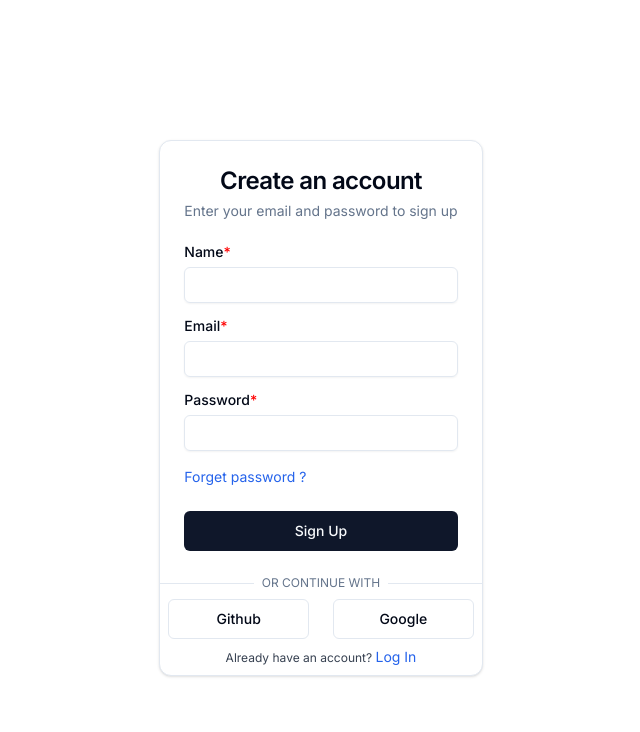
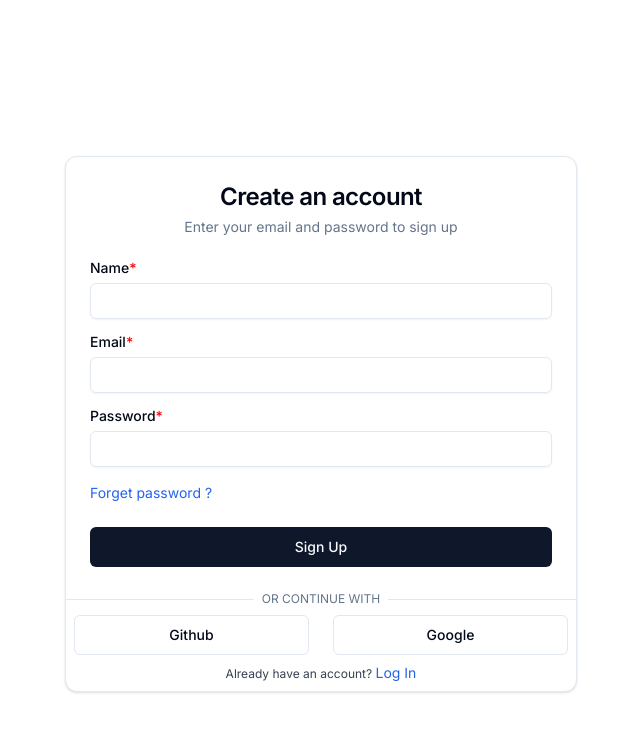
Before and after one commit to mayuresh-c19/Euphoria_2.1.2, a Next.js app: page / in a window 1280 px wide. Both pictures are taken after a click on the button "Sign Up". Shown: the top 732 px of the page, without its empty margins (319-959 px from the left). Built offline with nearby package versions, Linux system fonts and the light colour scheme.

Commit message:
Formatting

```diff
--- a/app/pages/landing.tsx
+++ b/app/pages/landing.tsx
@@ -5,6 +5,7 @@ import { Button } from '@/components/ui/button';
 
 
 const Landing = () => {
+
     return (
         <div>
             <Navbar />
--- a/app/pages/signup.tsx
+++ b/app/pages/signup.tsx
@@ -54,9 +54,9 @@ const handlePasswordChange = (e: React.ChangeEvent<HTMLInputElement>) => {
 
 
   return (
-    <div className="flex items-center justify-center h-screen">
+    <div className="container relative h-[800px] items-center justify-center md:grid lg:max-w-none lg:grid-cols-1 lg:px-0 mt-4 flex">
       <div className="lg:p-8">
-        <div className="mx-auto flex w-full flex-col justify-center space-y-6 lg:max-w-lg">
+        <div className="mx-auto flex w-full flex-col justify-center lg:grid-cols-1 space-y-6 lg:max-w-lg">
           <Card className="mt-4">
             <CardHeader className="space-y-1">
               <CardTitle className="text-2xl text-center">
```
